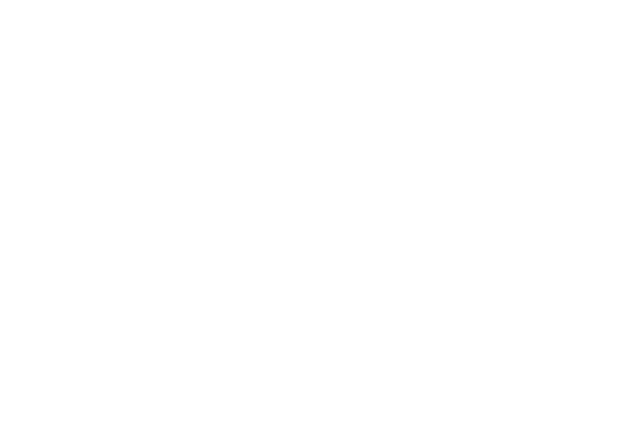
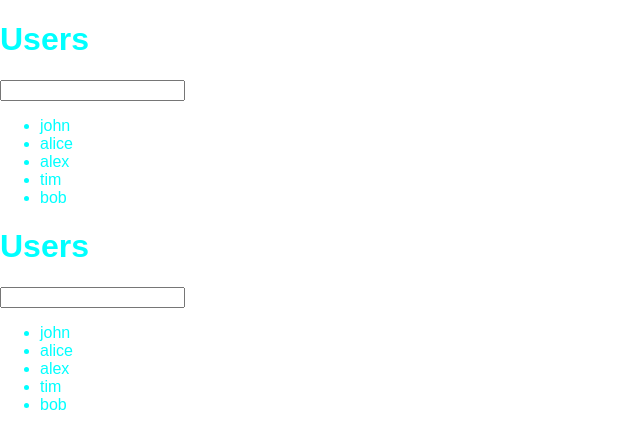
Before and after one commit to Alexander538/crypto-currency-app, a React (Create React App) app: page /Coin/1 in a window 1280 px wide. Shown: the top 448 px of the page, without its empty margins (0-640 px from the left). Built offline with nearby package versions, Linux system fonts and the light colour scheme.

Commit message:
modifying search func

```diff
--- a/src/App.js
+++ b/src/App.js
@@ -8,6 +8,7 @@ function App() {
 
   return (
     <div className='App'>
+      <Coin />
         <Routes>
           <Route path='/' element={<Home />} />
           <Route path='/Coin/:id' element={<Coin />} />
--- a/src/Routes/Coin.js
+++ b/src/Routes/Coin.js
@@ -1,7 +1,38 @@
 import React from 'react';
+import { useSearchParams } from 'react-router-dom';
+
+const users = ['john', 'alice', 'alex', 'tim', 'bob'];
 
 function Coin() {
-  return <div></div>;
+  const [searchParams, setSearchParams] = useSearchParams();
+
+  const searchTerm = searchParams.get('name') || '';
+
+  const handleSearch = event => {
+    const name = event.target.value;
+
+    if (name) {
+      setSearchParams({ name });
+    } else {
+      setSearchParams({});
+    }
+  };
+
+  return (
+    <>
+      <h1>Users</h1>
+      <input type='text' value={searchTerm} onChange={handleSearch} />
+      <ul>
+        {users
+          .filter((user) =>
+            user.toLowerCase().includes(searchTerm.toLowerCase())
+          )
+          .map((user, i) => (
+            <li key={i}>{user}</li>
+          ))}
+      </ul>
+    </>
+  );
 }
 
 export default Coin;
--- a/src/Routes/Home.js
+++ b/src/Routes/Home.js
@@ -2,29 +2,45 @@ import Axios from 'axios';
 import { useEffect, useState } from 'react';
 import '../App.css';
 import CoinCard from '../Components/CoinCard';
+import { Outlet, useSearchParams } from 'react-router-dom';
 
 function Home() {
   const [coinList, setCoinList] = useState([]);
   const [search, setSearch] = useState('');
+  const [isLoading, setIsLoading] = useState(false);
 
   useEffect(() => {
-    Axios.get('https://api.coinstats.app/public/v1/coins?skip=0').then(
-      (response) => {
-        setCoinList(response.data.coins);
-      }
-    );
+    reloadData();
   }, []);
 
   const filterCoins = coinList.filter((coin) => {
       return coin.name.toLowerCase().includes(search.toLowerCase());
   });
 
+  const searchHandler = (e) => {
+    setSearch(e.target.value);
+  };
+
+  const reloadData = () => {
+    setIsLoading(true);
+    Axios.get('https://api.coinstats.app/public/v1/coins?skip=0').then(
+      (response) => {
+        console.log(response.data);
+        setIsLoading(false);
+        setCoinList(response.data.coins);
+      }
+    );
+  }
+
   return (
     <div className='App'>
       <div className='coinHeader'>
-          <input type='text' placeholder='Search crypto...' onChange={(event) => {setSearch(event.target.value)}} />
+        {/* <h1>Search For Top Cryptocurrencies.</h1> */}
+          <input type='text' placeholder='Search crypto...' onChange={searchHandler} />
+          <button onClick={reloadData}>REFRESH</button>
       </div>
       <div className='coinView'>
+        {isLoading && <h1 className='loadingMsg'>Loading...</h1>}
         {filterCoins.map((coin) => {
           return <CoinCard name={coin.name} icon={coin.icon} price={coin.price} symbol={coin.symbol} />
         })}
```
